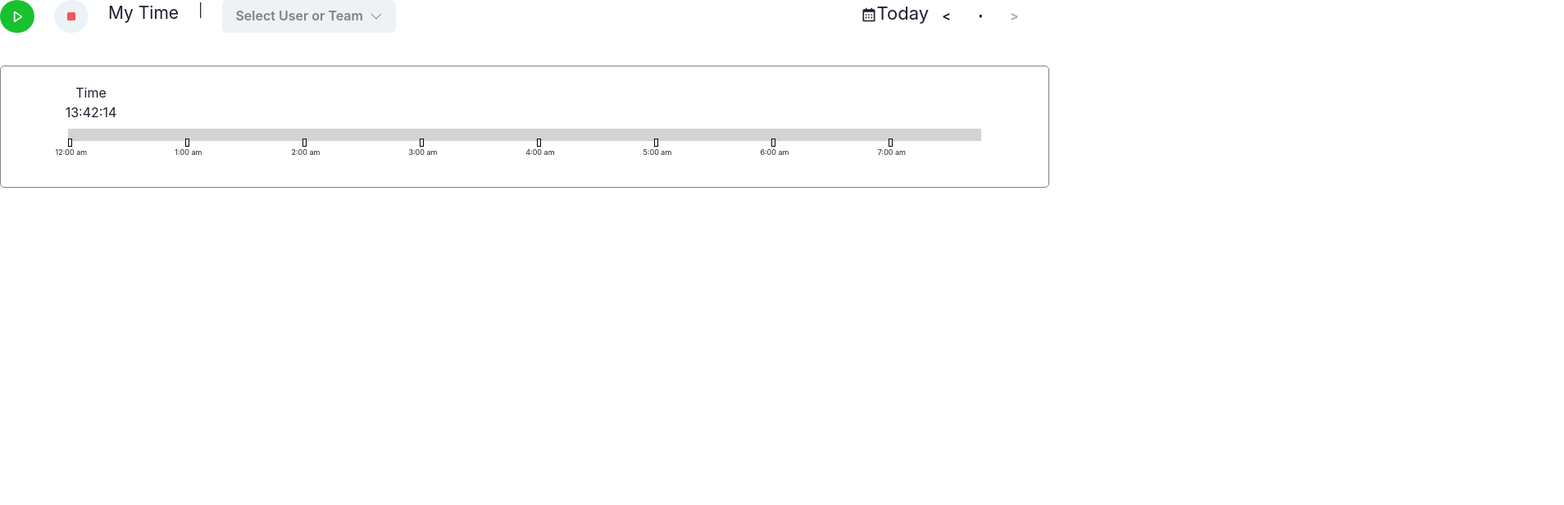
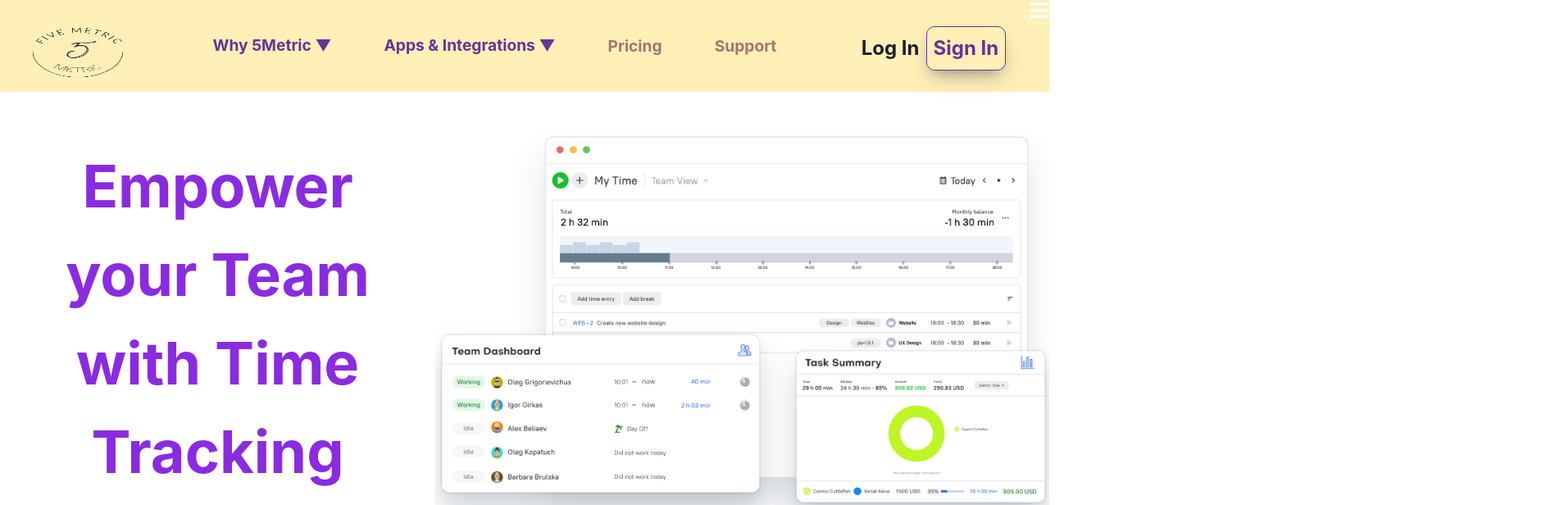
Before and after one commit to skshm2000/Five-Metric-Time-Management-Webapp, a React (Create React App) app in the folder five-metric-frontend/: page / in a window 1280 px wide. Shown: the top 616 px of the page at 82% size, 1908 px wide, since content can reach past the window. Built offline with nearby package versions, Linux system fonts and the light colour scheme; a web font is replaced by a local one.

Commit message:
final commit

```diff
--- a/five-metric-frontend/src/App.js
+++ b/five-metric-frontend/src/App.js
@@ -17,7 +17,8 @@
       {/* <Pricing/>
       <Signup/>
       <Login/> */}
-      <TimeBar />
+      {/* <TimeBar /> */}
+      <AllRoutes/>
     </div>
   );
 }
```
